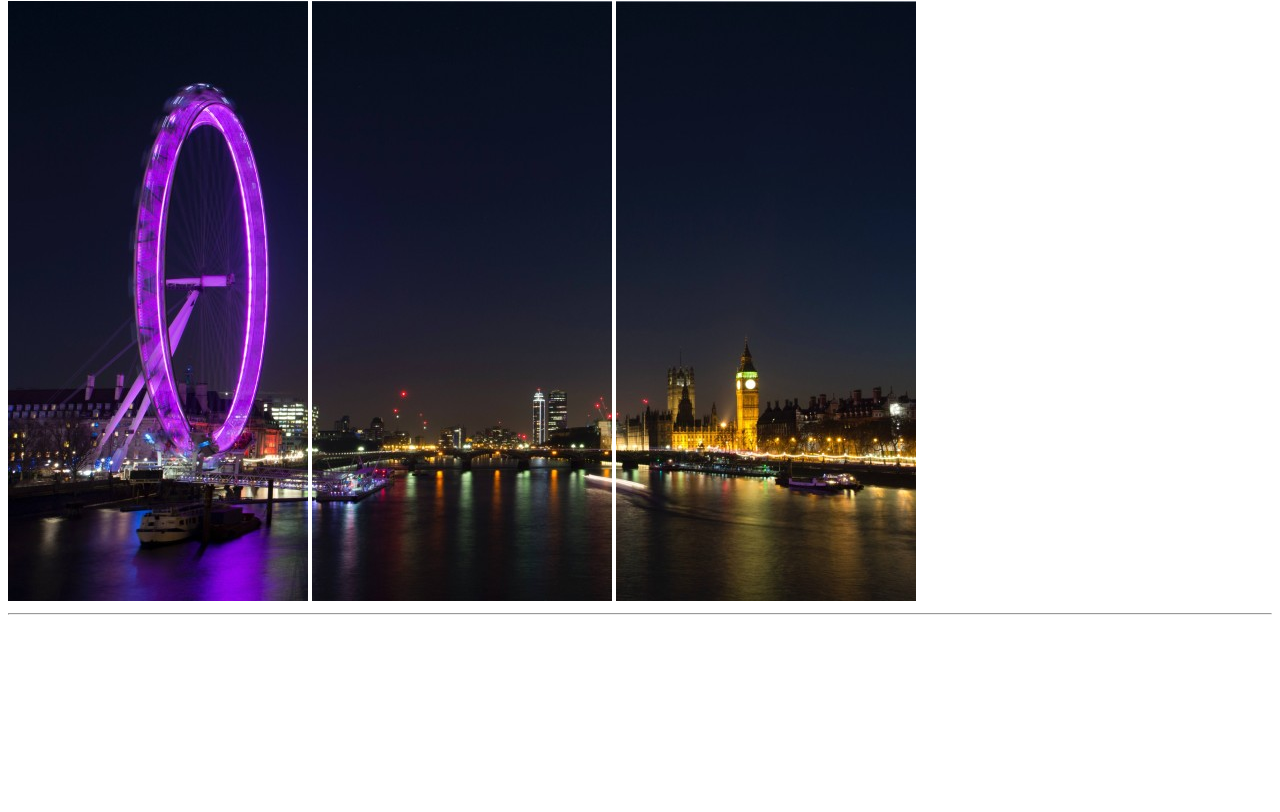
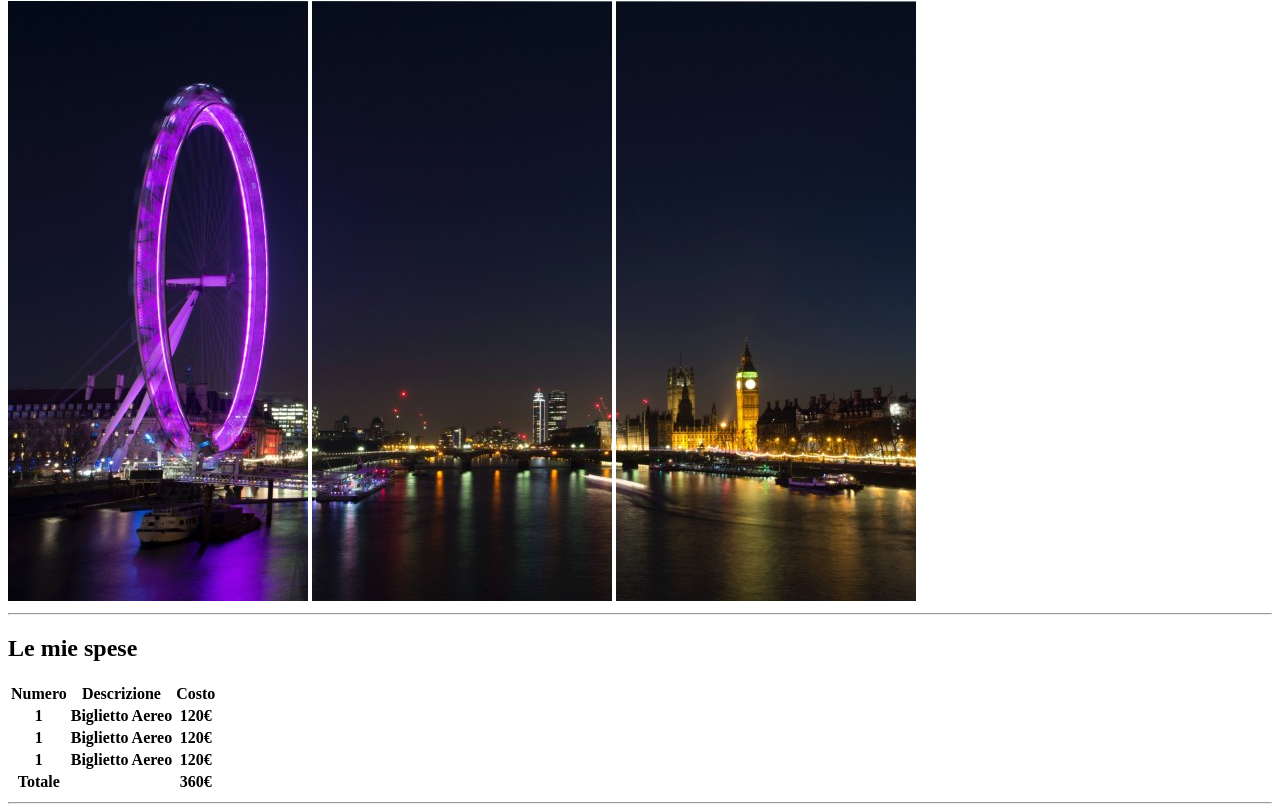
Before and after one commit to GiorgiaQuibanLagrisola/html-london-trip, a plain HTML site: page index.html in a window 1280 px wide. Shown: the part 79-891 px from the top of the page. Before the commit the page ends 800 px from the top, so only its background shows below. Drawn offline with Linux system fonts and the light colour scheme.

Commit message:
Completamento tabella

```diff
--- a/index.html
+++ b/index.html
@@ -16,6 +16,48 @@
     </header>
 
     <main>
+        <h2>Le mie spese</h2>
+
+        <table>
+            <thead>
+                <tr>
+                    <th>Numero</th>
+                    <th>Descrizione</th>
+                    <th>Costo</th>
+                </tr>
+            </thead>
+
+            <tbody>
+                <tr>
+                   <th>1</th>
+                   <th>Biglietto Aereo</th>
+                   <th>120€</th>
+                </tr>
+
+                <tr>
+                   <th>1</th>
+                   <th>Biglietto Aereo</th>
+                   <th>120€</th>
+                </tr>
+
+                <tr>
+                   <th>1</th>
+                   <th>Biglietto Aereo</th>
+                   <th>120€</th>
+                </tr>
+            </tbody>
+
+            <tfoot>
+                <tr>
+                    <th>Totale</th>
+                    <th></th>
+                    <th>360€</th>
+                </tr>
+            </tfoot>
+        </table>
+
+        <hr>
+
 
     </main>
 </body>
```
